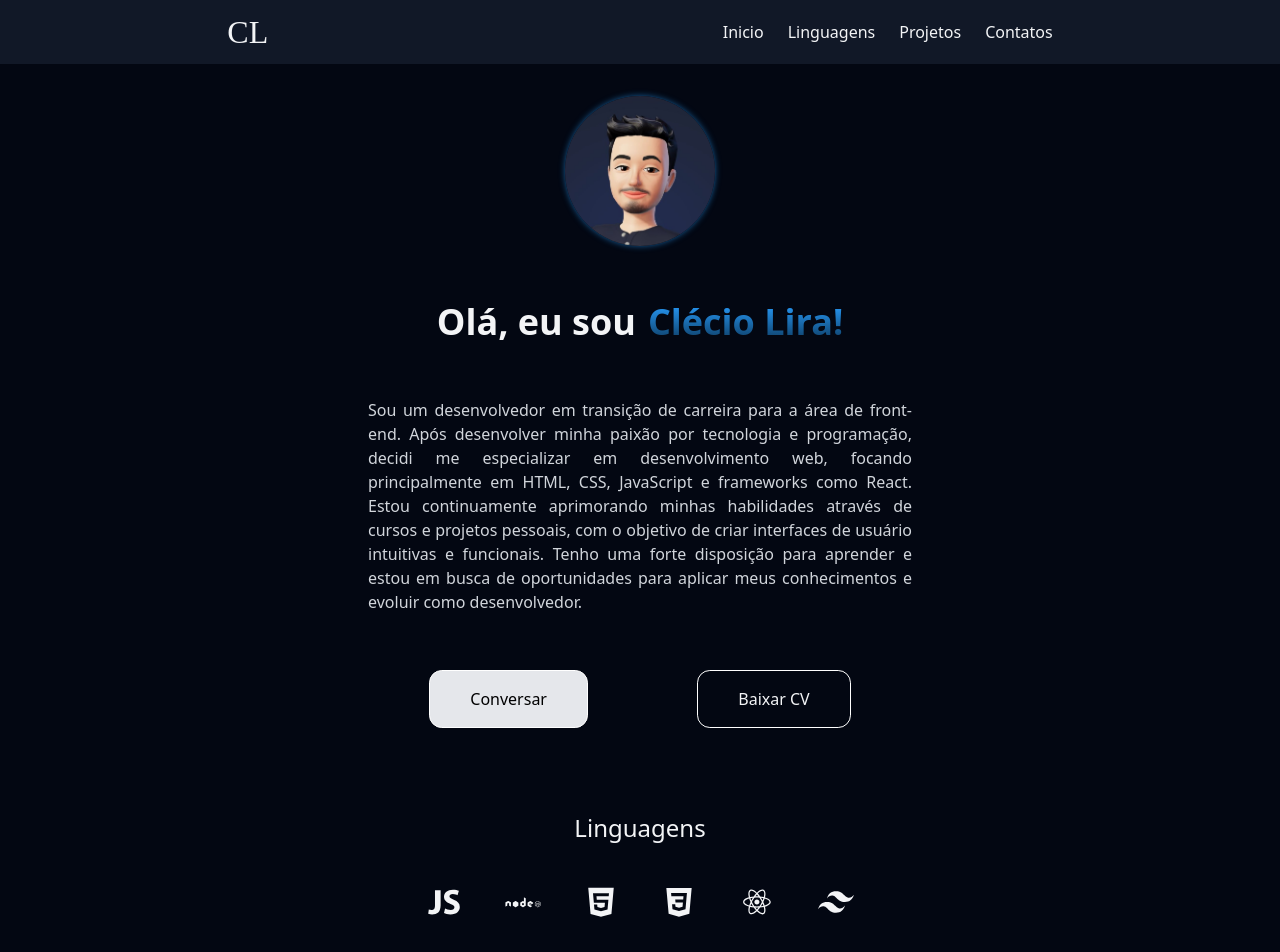
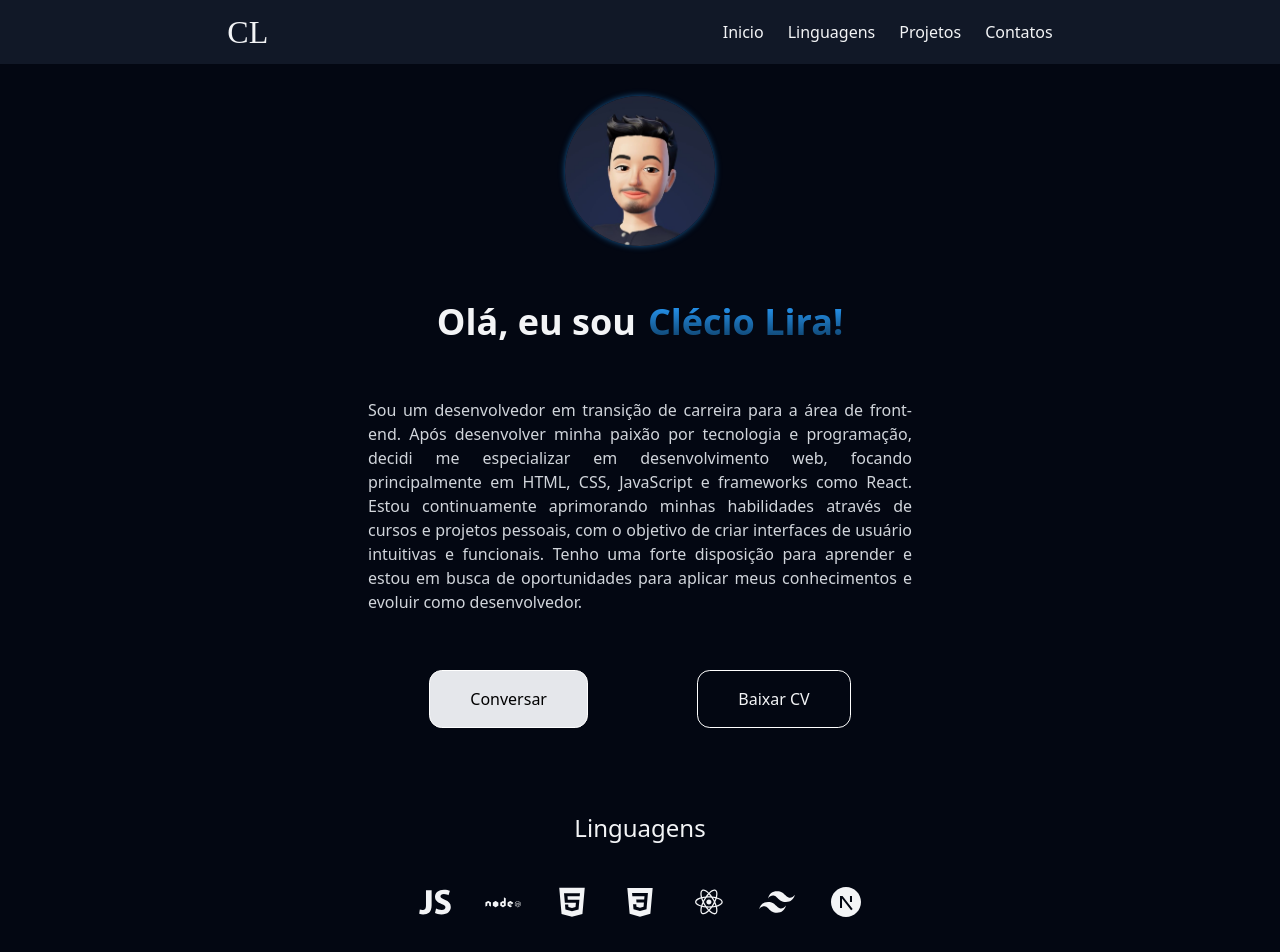
Before and after one commit to clecio-lira/Portifolio, a React (Create React App) app in the folder portifolio/: page / in a window 1280 px wide. Shown: the top 952 px of the page. Built offline with nearby package versions, Linux system fonts and the light colour scheme; a web font is replaced by a local one.

Commit message:
update icon

```diff
--- a/portifolio/src/Components/Main.js
+++ b/portifolio/src/Components/Main.js
@@ -13,6 +13,7 @@ import { DiCss3 } from "react-icons/di";
 import { DiReact } from "react-icons/di";
 import { RiTailwindCssFill } from "react-icons/ri";
 import { FaArrowUpRightFromSquare } from "react-icons/fa6";
+import { RiNextjsFill } from "react-icons/ri";
 
 // PDF
 import curriculo from "../pdf/Curriculo.pdf";
@@ -47,6 +48,11 @@ const icons = [
     id: 5,
     Component: RiTailwindCssFill,
     alt: "Icon Tailwind",
+  },
+  {
+    id: 6,
+    Component: RiNextjsFill,
+    alt: "Icon NextJS",
   },
 ];
 
```
